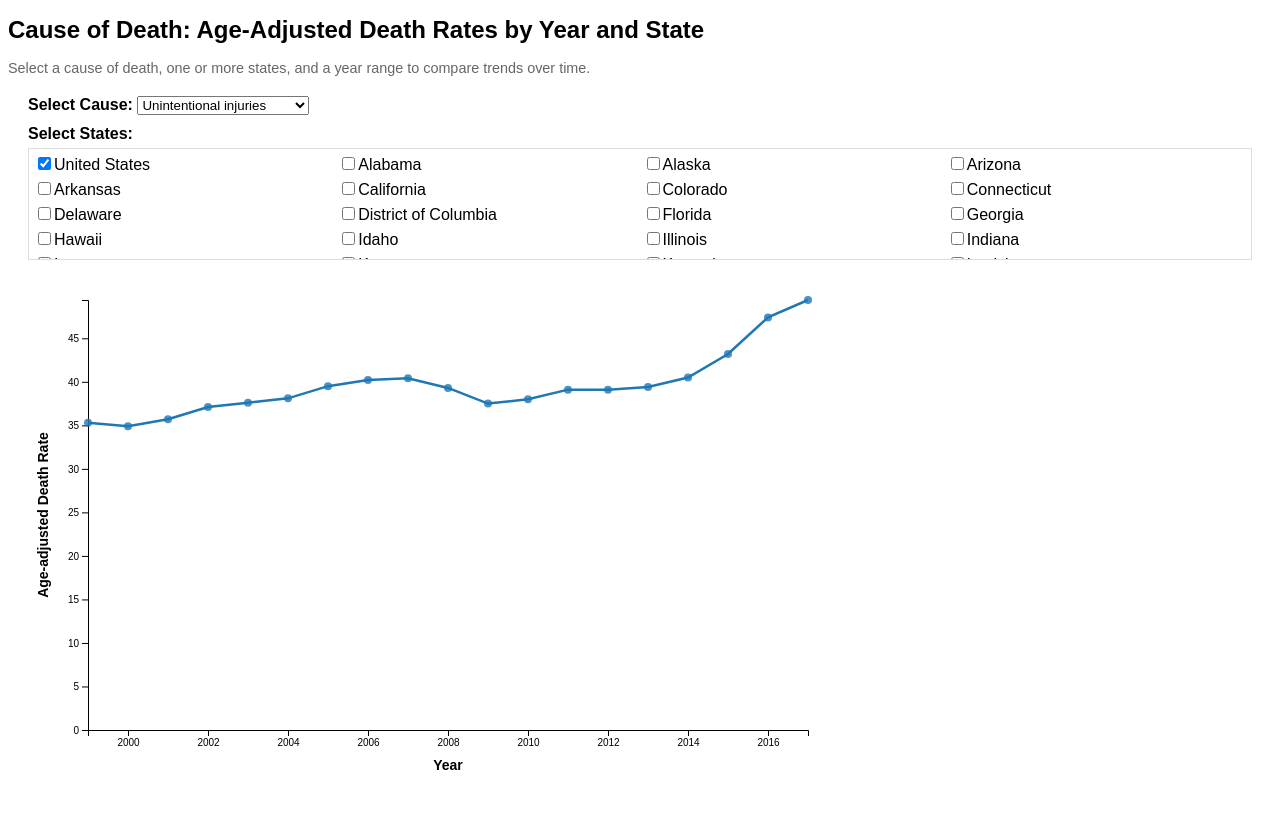
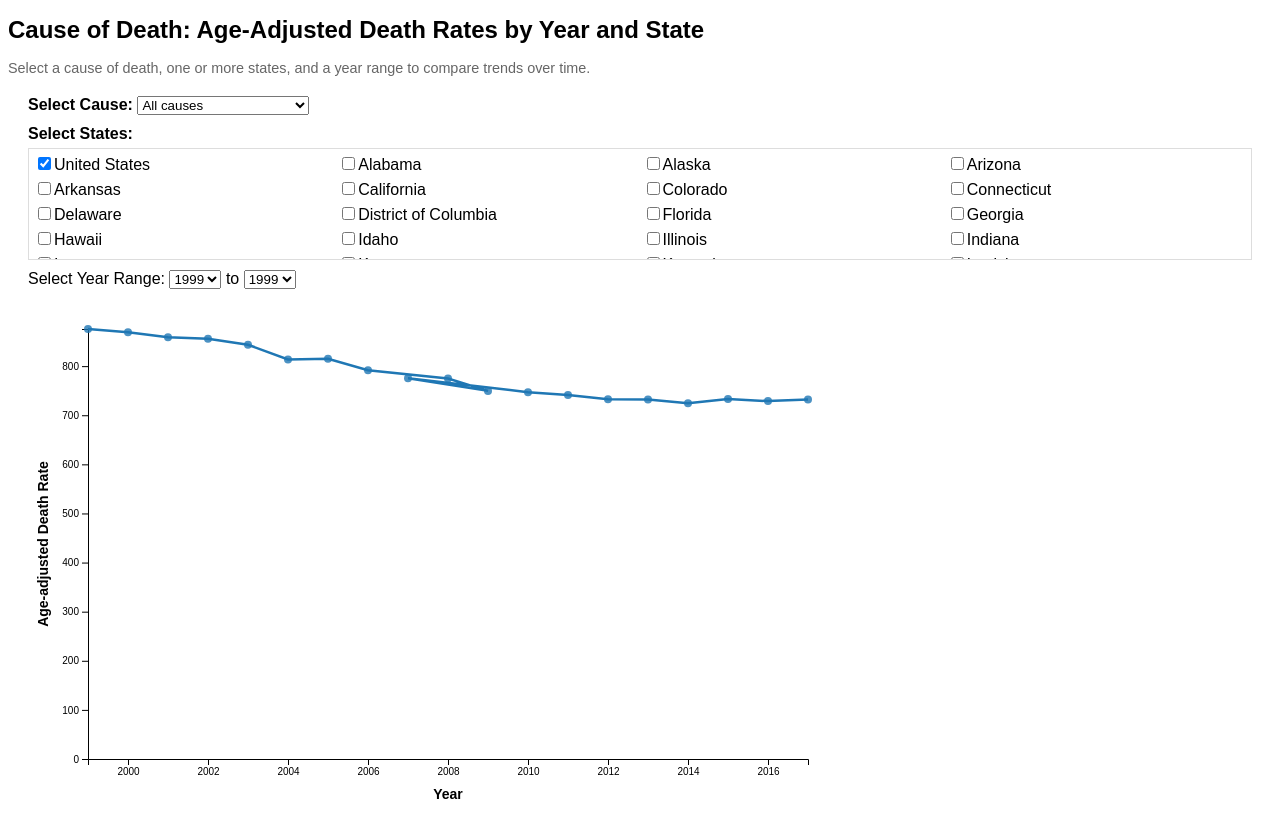
Before and after one commit to camrync23/209DataVis-Proj3, a plain HTML site: page index.html in a window 1280 px wide. Drawn offline with nearby package versions, Linux system fonts and the light colour scheme.

Commit message:
Addition of year selections
Addition of dropdown year selections

```diff
--- a/index.html
+++ b/index.html
@@ -82,6 +82,14 @@
       <label id="state-checkboxes-label">Select States:</label>
       <div id="state-checkboxes"></div>
     </div>
+
+    <!-- Year Range Dropdowns -->
+    <div id="year-range-container">
+      <label for="start-year">Select Year Range:</label>
+      <select id="start-year"></select>
+      <span>to</span>
+      <select id="end-year"></select>
+    </div>
   </div>
   <div id="chart"></div>
   <script src="script.js"></script>
--- a/script.js
+++ b/script.js
@@ -44,6 +44,7 @@ d3.csv(dataFilePath).then(data => {
 
   // Populate cause dropdown
   const causeSelect = d3.select("#cause");
+  causes.sort();  // This sorts the array of causes in ascending (alphabetical) order
   causes.forEach(cause => causeSelect.append("option").text(cause).attr("value", cause));
 
   // Populate state checkboxes
@@ -62,8 +63,19 @@ d3.csv(dataFilePath).then(data => {
     checkbox.append("span").text(state);
   });
 
+  // Populate year range dropdowns
+  const yearSelectStart = d3.select("#start-year");
+  const yearSelectEnd = d3.select("#end-year");
+
+  years.forEach(year => {
+    yearSelectStart.append("option").text(year).attr("value", year);
+    yearSelectEnd.append("option").text(year).attr("value", year);
+  });
+
   // Initialize the chart with default settings
-  updateChart(causes[0], ["United States"], years[0], years[years.length - 1]);
+  let startYear = years[0];
+  let endYear = years[years.length - 1];
+  updateChart(causes[0], ["United States"], startYear, endYear);
 
   // Event listener for cause dropdown change
   causeSelect.on("change", function() {
@@ -72,6 +84,17 @@ d3.csv(dataFilePath).then(data => {
 
   // Event listener for state checkbox changes
   d3.selectAll(".state-checkbox").on("change", function() {
+    updateChartWithCurrentSettings();
+  });
+
+  // Event listener for year range dropdown changes
+  yearSelectStart.on("change", function() {
+    startYear = +this.value;
+    updateChartWithCurrentSettings();
+  });
+
+  yearSelectEnd.on("change", function() {
+    endYear = +this.value;
     updateChartWithCurrentSettings();
   });
 
@@ -91,9 +114,9 @@ d3.csv(dataFilePath).then(data => {
     const selectedCause = causeSelect.property("value");
     const selectedStates = getSelectedStates();
 
-    // Default to the full range of available years
-    const startYear = years[0];  // First year in the dataset
-    const endYear = years[years.length - 1];  // Last year in the dataset
+    // Get selected start and end year from dropdowns
+    const startYear = +yearSelectStart.property("value");
+    const endYear = +yearSelectEnd.property("value");
 
     updateChart(selectedCause, selectedStates, startYear, endYear);
   }
```
